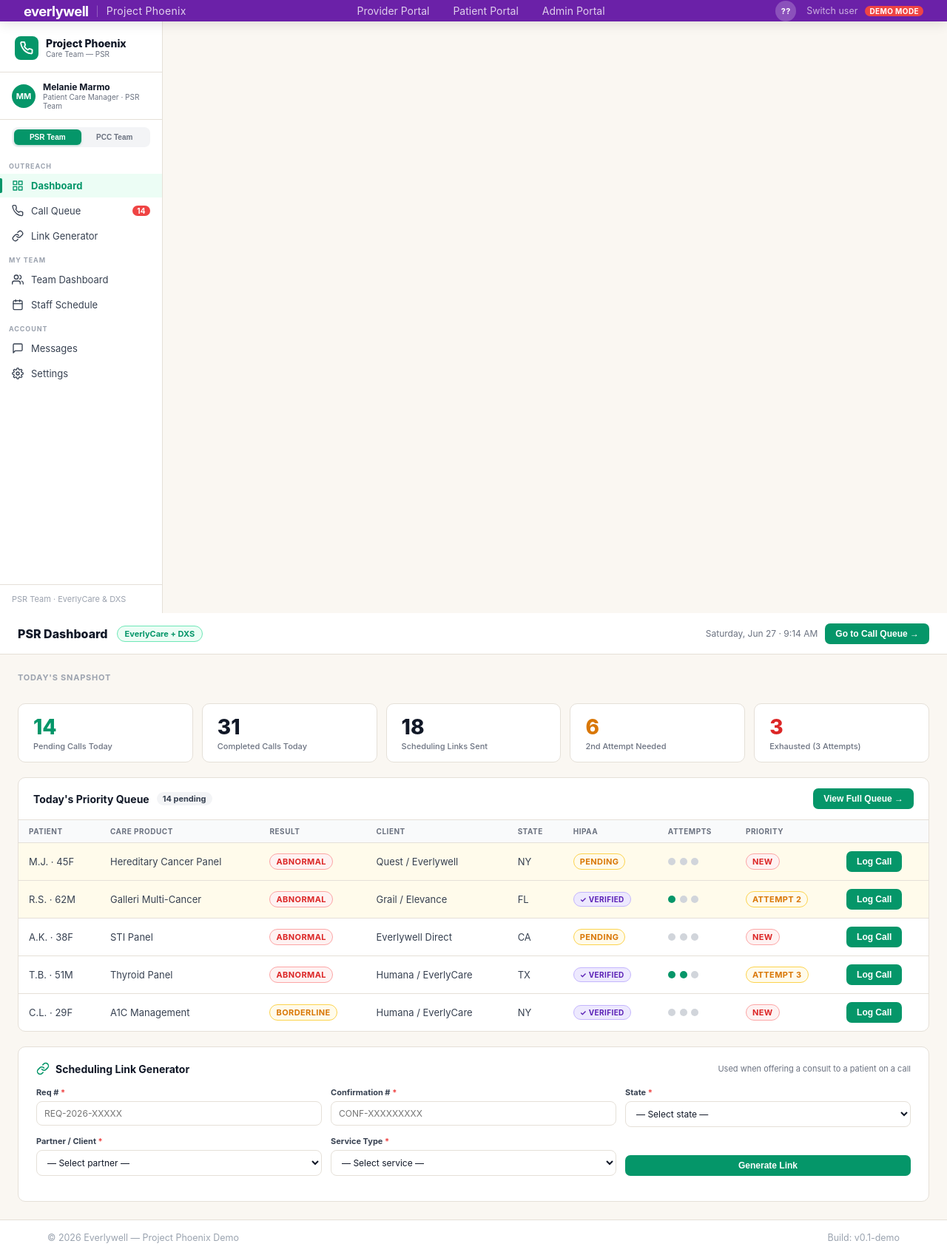
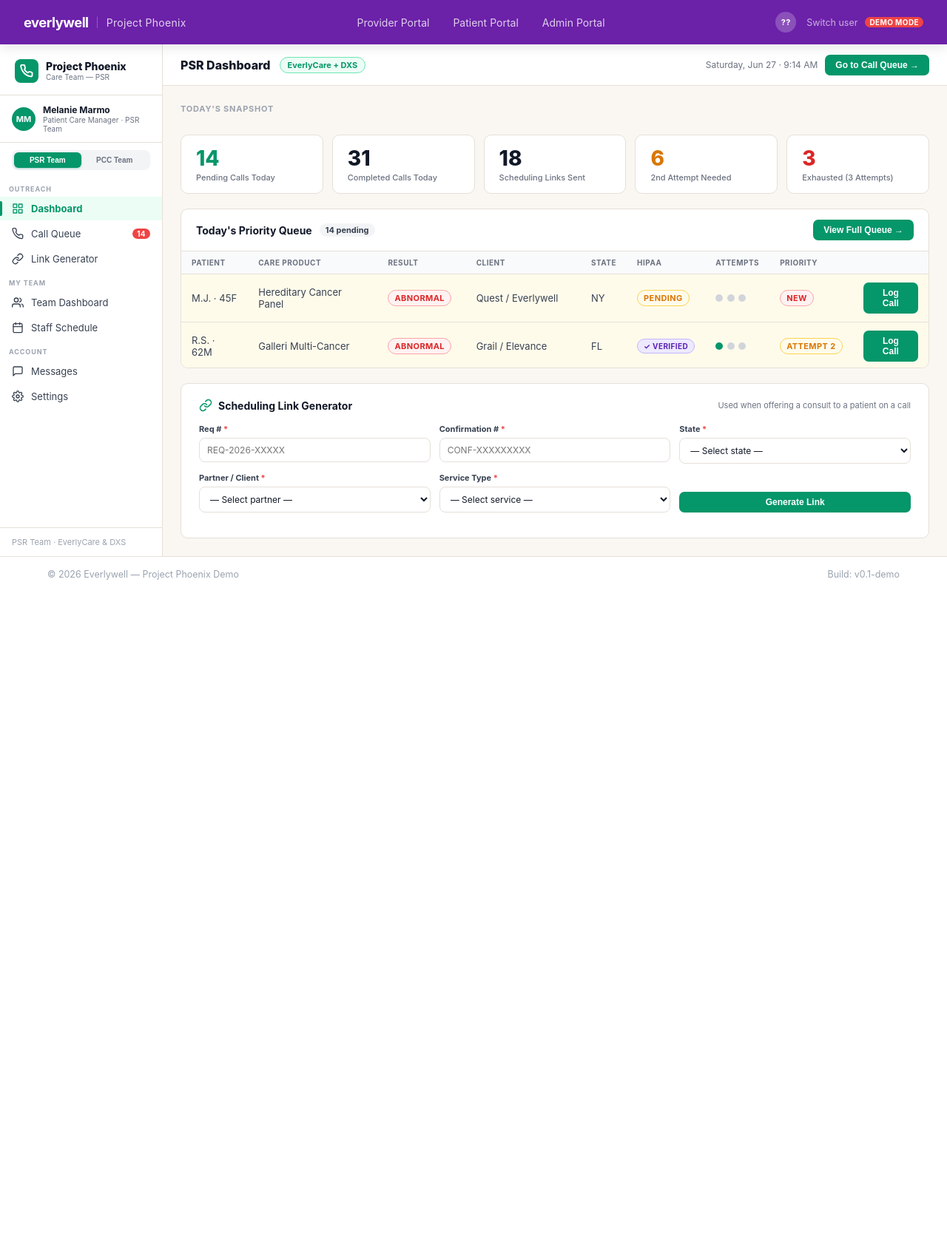
Before and after one commit to PSCAssets/project-phoenix-demo, a Flask app: page /care-team/psr in a window 1280 px wide. Shown: the whole page at 74% size. After the commit the page ends 784 px from the top, so only its background shows below. Run offline with Flask 3, Linux system fonts and the light colour scheme; a user stored in the database is signed in; data comes from the database, SQL or seed files in the repository.

Commit message:
Fix PSR portal layout — body flex-direction column, main-content flex-row container; suppress g-sidebar for care_team blueprint

```diff
--- a/app.py
+++ b/app.py
@@ -121,8 +121,8 @@ def inject_sidebar_nav():
     role  = session.get('role', '')
     _path = _req.path
 
-    # Admin and patient portals have their own sidebars — never show the global g-sidebar
-    if _req.blueprint in ('admin', 'patient'):
+    # Admin, patient, and care_team portals have their own sidebars — never show the global g-sidebar
+    if _req.blueprint in ('admin', 'patient', 'care_team'):
         return dict(sidebar_nav=[], user_role=role)
 
     # Index page (login screen) — no sidebar
--- a/templates/care_team/psr_dashboard.html
+++ b/templates/care_team/psr_dashboard.html
@@ -14,10 +14,12 @@
   --sidebar-w: 220px;
 }
 * { box-sizing: border-box; margin: 0; padding: 0; }
-body { font-family: -apple-system, BlinkMacSystemFont, 'Segoe UI', Arial, sans-serif; font-size: 13px; background: #FAF7F2; display: flex; height: 100vh; overflow: hidden; }
+body { font-family: -apple-system, BlinkMacSystemFont, 'Segoe UI', Arial, sans-serif; font-size: 13px; background: #FAF7F2; display: flex; flex-direction: column; height: 100vh; overflow: hidden; }
+/* Make main-content the flex-row container for PSR sidebar + content */
+main.main-content { flex: 1; display: flex; flex-direction: row; overflow: hidden; min-height: 0; }
 
 /* Sidebar */
-.sidebar { width: var(--sidebar-w); min-width: var(--sidebar-w); background: #fff; border-right: 1px solid #E5E0D8; display: flex; flex-direction: column; height: 100vh; overflow-y: auto; flex-shrink: 0; }
+.sidebar { width: var(--sidebar-w); min-width: var(--sidebar-w); background: #fff; border-right: 1px solid #E5E0D8; display: flex; flex-direction: column; height: 100%; overflow-y: auto; flex-shrink: 0; }
 .sidebar-logo { padding: 20px 20px 16px; border-bottom: 1px solid #E5E0D8; display: flex; align-items: center; gap: 10px; }
 .logo-mark { width: 32px; height: 32px; background: var(--psr); border-radius: 8px; display: flex; align-items: center; justify-content: center; }
 .logo-mark svg { width: 18px; height: 18px; }
--- a/templates/care_team/psr_queue.html
+++ b/templates/care_team/psr_queue.html
@@ -4,8 +4,9 @@
 <style>
 :root { --psr:#059669;--psr-dark:#047857;--psr-light:#ECFDF5;--psr-border:#6EE7B7;--amber:#D97706;--amber-bg:#FFFBEB;--red:#DC2626;--red-bg:#FEF2F2;--sidebar-w:220px; }
 *{box-sizing:border-box;margin:0;padding:0;}
-body{font-family:-apple-system,BlinkMacSystemFont,'Segoe UI',Arial,sans-serif;font-size:13px;background:#FAF7F2;display:flex;height:100vh;overflow:hidden;}
-.sidebar{width:var(--sidebar-w);min-width:var(--sidebar-w);background:#fff;border-right:1px solid #E5E0D8;display:flex;flex-direction:column;height:100vh;overflow-y:auto;flex-shrink:0;}
+body{font-family:-apple-system,BlinkMacSystemFont,'Segoe UI',Arial,sans-serif;font-size:13px;background:#FAF7F2;display:flex;flex-direction:column;height:100vh;overflow:hidden;}
+main.main-content{flex:1;display:flex;flex-direction:row;overflow:hidden;min-height:0;}
+.sidebar{width:var(--sidebar-w);min-width:var(--sidebar-w);background:#fff;border-right:1px solid #E5E0D8;display:flex;flex-direction:column;height:100%;overflow-y:auto;flex-shrink:0;}
 .sidebar-logo{padding:20px 20px 16px;border-bottom:1px solid #E5E0D8;display:flex;align-items:center;gap:10px;}
 .logo-mark{width:32px;height:32px;background:var(--psr);border-radius:8px;display:flex;align-items:center;justify-content:center;}
 .logo-text{font-size:14px;font-weight:800;color:#111827;line-height:1.2;}
```
